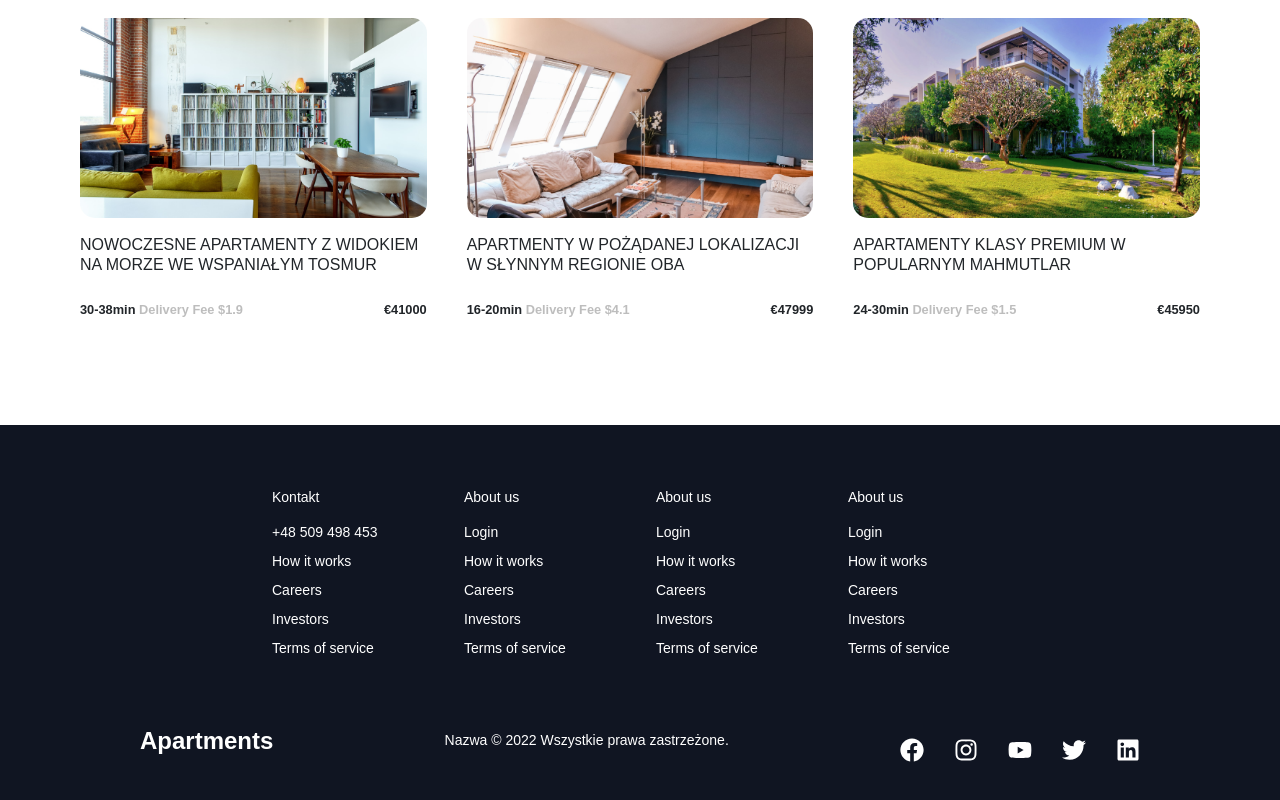
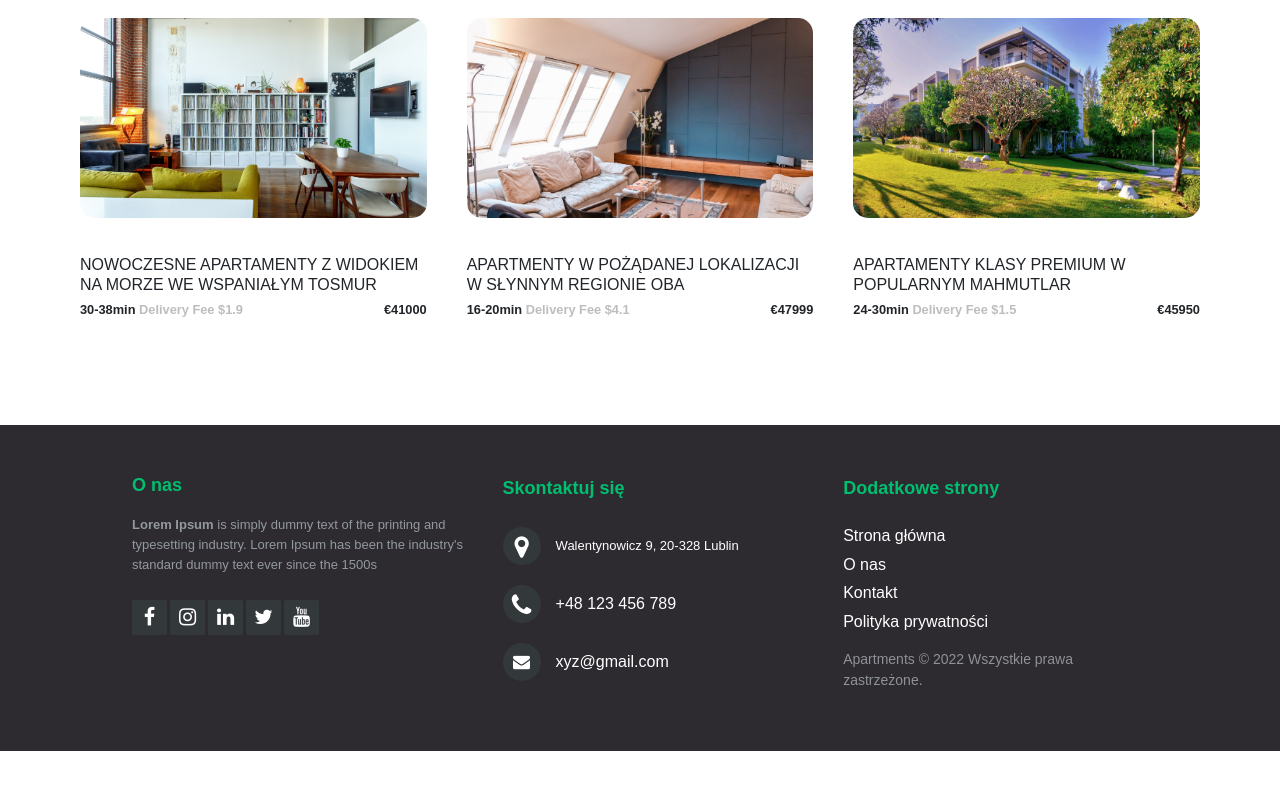
Before and after one commit to freelancing-freak/react-apartaments, a React (Create React App) app: page / in a window 1280 px wide. Shown: the part 1944-2744 px from the top of the page. After the commit the page ends 2695 px from the top, so only its background shows below. Built offline with nearby package versions, Linux system fonts and the light colour scheme; a web font is replaced by a local one.

Commit message:
Modify footer

```diff
--- a/public/index.html
+++ b/public/index.html
@@ -31,6 +31,7 @@
             integrity="sha384-0evHe/X+R7YkIZDRvuzKMRqM+OrBnVFBL6DOitfPri4tjfHxaWutUpFmBp4vmVor"
             crossorigin="anonymous"
     />
+    <link rel="stylesheet" href="http://maxcdn.bootstrapcdn.com/font-awesome/4.2.0/css/font-awesome.min.css">
     <title>Apartments</title>
   </head>
   <body>
--- a/src/components/Footer/FooterElements.js
+++ b/src/components/Footer/FooterElements.js
@@ -1,123 +1,5 @@
 import styled from "styled-components";
-import {Link} from "react-router-dom";
 
-export const FooterContainer = styled.footer`
-  background-color: #101522;
+export const ContainerWrapper = styled.div`
+  background-color: #2d2a30;
 `;
-
-export const FooterWrap = styled.div`
-  padding: 48px 24px;
-  display: flex;
-  flex-direction: column;
-  justify-content: center;
-  align-items: center;
-  max-width: 1100px;
-  margin: 0 auto;
-`;
-
-export const FooterLinksContainer = styled.div`
-  display: flex;
-  justify-content: center;
-
-  @media screen and (max-width: 820px) {
-    padding-top: 32px;
-  }
-`;
-
-export const FooterLinksWrapper = styled.div`
-  display: flex;
-
-  @media screen and (max-width: 820px) {
-    flex-direction: column;
-  }
-`;
-
-export const FooterLinkItems = styled.div`
-  display: flex;
-  flex-direction: column;
-  align-items: flex-start;
-  margin: 16px;
-  text-align: left;
-  width: 160px;
-  box-sizing: border-box;
-  color: #fff;
-
-  @media screen and (max-width: 420px) {
-    margin: 0;
-    padding: 10px;
-    width: 100%;
-  }
-`;
-
-export const FooterLinkTitle = styled.h1`
-  font-size: 14px;
-  margin-bottom: 16px;
-`;
-
-export const FooterLink = styled(Link)`
-  color: #fff;
-  text-decoration: none;
-  margin-bottom: 0.5rem;
-  font-size: 14px;
-
-  &:hover {
-    color: #01bf71;
-    transition: 0.3s ease-in-out;
-  }
-`;
-
-export const SocialMedia = styled.section`
-  max-width: 1000px;
-  width: 100%;
-`;
-
-export const SocialMediaWrap = styled.div`
-  display: flex;
-  justify-content: space-between;
-  align-items: center;
-  max-width: 1100px;
-  margin: 40px auto 0 auto;
-
-  @media screen and (max-width: 820px) {
-    flex-direction: column;
-  }
-`;
-
-export const SocialLogo = styled(Link)`
-  color: #fff;
-  justify-self: start;
-  cursor: pointer;
-  text-decoration: none;
-  font-size: 1.5rem;
-  display: flex;
-  align-items: center;
-  margin-bottom: 16px;
-  font-weight: bold;
-
-  &:hover {
-    color: #01bf71;
-    transition: 0.3s ease-in-out;
-  }
-`;
-
-export const WebsiteRights = styled.small`
-  color: #fff;
-  margin-bottom: 16px;
-`;
-
-export const SocialIcons = styled.div`
-  display: flex;
-  justify-content: space-between;
-  align-items: center;
-  width: 240px;
-`;
-
-export const SocialIconLink = styled.a`
-  color: #fff;
-  font-size: 24px;
-
-  &:hover {
-    color: #01bf71;
-    transition: 0.3s ease-in-out;
-  }
-`;
--- a/src/components/Footer/index.js
+++ b/src/components/Footer/index.js
@@ -1,14 +1,7 @@
-import {
-    FooterContainer,
-    FooterLink,
-    FooterLinkItems,
-    FooterLinksContainer,
-    FooterLinksWrapper,
-    FooterLinkTitle,
-    FooterWrap, SocialIconLink, SocialIcons, SocialLogo, SocialMedia, SocialMediaWrap, WebsiteRights
-} from "./FooterElements";
-import {FaFacebook, FaInstagram, FaYoutube, FaTwitter, FaLinkedin} from "react-icons/fa";
 import {animateScroll as scroll} from "react-scroll";
+import './styles.css';
+import {Container} from "react-bootstrap";
+import {ContainerWrapper} from "./FooterElements";
 
 const Footer = () => {
 
@@ -17,64 +10,55 @@ const Footer = () => {
     };
 
     return (
-        <FooterContainer>
-            <FooterWrap>
-                <FooterLinksContainer>
-                    <FooterLinksWrapper>
-                        <FooterLinkItems>
-                            <FooterLinkTitle>Kontakt</FooterLinkTitle>
-                            <FooterLink to='/login'>+48 509 498 453</FooterLink>
-                            <FooterLink to='/login'>How it works</FooterLink>
-                            <FooterLink to='/login'>Careers</FooterLink>
-                            <FooterLink to='/login'>Investors</FooterLink>
-                            <FooterLink to='/login'>Terms of service</FooterLink>
-                        </FooterLinkItems>
-                        <FooterLinkItems>
-                            <FooterLinkTitle>About us</FooterLinkTitle>
-                            <FooterLink to='/login'>Login</FooterLink>
-                            <FooterLink to='/login'>How it works</FooterLink>
-                            <FooterLink to='/login'>Careers</FooterLink>
-                            <FooterLink to='/login'>Investors</FooterLink>
-                            <FooterLink to='/login'>Terms of service</FooterLink>
-                        </FooterLinkItems>
-                    </FooterLinksWrapper>
-                    <FooterLinksWrapper>
-                        <FooterLinkItems>
-                            <FooterLinkTitle>About us</FooterLinkTitle>
-                            <FooterLink to='/login'>Login</FooterLink>
-                            <FooterLink to='/login'>How it works</FooterLink>
-                            <FooterLink to='/login'>Careers</FooterLink>
-                            <FooterLink to='/login'>Investors</FooterLink>
-                            <FooterLink to='/login'>Terms of service</FooterLink>
-                        </FooterLinkItems>
-                        <FooterLinkItems>
-                            <FooterLinkTitle>About us</FooterLinkTitle>
-                            <FooterLink to='/login'>Login</FooterLink>
-                            <FooterLink to='/login'>How it works</FooterLink>
-                            <FooterLink to='/login'>Careers</FooterLink>
-                            <FooterLink to='/login'>Investors</FooterLink>
-                            <FooterLink to='/login'>Terms of service</FooterLink>
-                        </FooterLinkItems>
-                    </FooterLinksWrapper>
-                </FooterLinksContainer>
-                <SocialMedia>
-                    <SocialMediaWrap>
-                        <SocialLogo to='/' onClick={toggleHome}>
-                            Apartments
-                        </SocialLogo>
-                        <WebsiteRights>Nazwa © {new Date().getFullYear()} Wszystkie prawa zastrzeżone.</WebsiteRights>
-                        <SocialIcons>
-                            <SocialIconLink href='/' target='_blank' aria-label='Facebook'><FaFacebook/></SocialIconLink>
-                            <SocialIconLink href='/' target='_blank' aria-label='Instagram'><FaInstagram/></SocialIconLink>
-                            <SocialIconLink href='/' target='_blank' aria-label='Youtube'><FaYoutube/></SocialIconLink>
-                            <SocialIconLink href='/' target='_blank' aria-label='Twitter'><FaTwitter/></SocialIconLink>
-                            <SocialIconLink href='/' target='_blank' aria-label='Linkedin'><FaLinkedin/></SocialIconLink>
-                        </SocialIcons>
-                    </SocialMediaWrap>
-                </SocialMedia>
-            </FooterWrap>
-        </FooterContainer>
+        <>
+            <ContainerWrapper>
+                <Container>
+                    <footer className="footer-distributed">
+                        <div className="footer-left">
+                            <p className="footer-company-about">
+                                <span>O nas</span>
+                                <strong>Lorem Ipsum </strong>
+                                is simply dummy text of the printing and typesetting industry. Lorem Ipsum has been the
+                                industry's standard dummy text ever since the 1500s
+                            </p>
+                            <div className="footer-icons">
+                                <a href="#"><i className="fa fa-facebook"/></a>
+                                <a href="#"><i className="fa fa-instagram"/></a>
+                                <a href="#"><i className="fa fa-linkedin"/></a>
+                                <a href="#"><i className="fa fa-twitter"/></a>
+                                <a href="#"><i className="fa fa-youtube"/></a>
+                            </div>
+                        </div>
+                        <div className="footer-center">
+                            <span>Skontaktuj się</span>
+                            <div>
+                                <i className="fa fa-map-marker"/>
+                                <p style={{fontSize: '13px'}}><a href='https://goo.gl/maps/QVwM2BSrq29jACzs9' target='_blank'>Walentynowicz 9, 20-328 Lublin</a></p>
+                            </div>
+                            <div>
+                                <i className="fa fa-phone"/>
+                                <p><a href='tel:+48-123-456-789'>+48 123 456 789</a></p>
+                            </div>
+                            <div>
+                                <i className="fa fa-envelope"/>
+                                <p><a href="mailto:letscode@op.pl">xyz@gmail.com</a></p>
+                            </div>
+                        </div>
+                        <div className="footer-right">
+                            <span>Dodatkowe strony</span>
+                            <p className="footer-links">
+                                <a href='#' onClick={toggleHome}>Strona główna</a>
+                                <a href="#">O nas</a>
+                                <a href="#">Kontakt</a>
+                                <a href="#">Polityka prywatności</a>
+                            </p>
+                            <p className="footer-company-name">Apartments © {new Date().getFullYear()} Wszystkie prawa zastrzeżone.</p>
+                        </div>
+                    </footer>
+                </Container>
+            </ContainerWrapper>
+        </>
     );
 }
 
-export default Footer
+export default Footer;
--- /dev/null
+++ b/src/components/Footer/styles.css
@@ -0,0 +1,174 @@
+footer {
+    bottom: 0;
+}
+
+@media (max-height: 800px) {
+    footer {
+        position: static;
+    }
+
+    header {
+        padding-top: 40px;
+    }
+}
+
+.footer-distributed {
+    background-color: #2d2a30;
+    box-sizing: border-box;
+    width: 100%;
+    text-align: left;
+    padding: 50px 50px 60px 50px;
+    margin-top: 80px;
+}
+
+.footer-distributed .footer-left, .footer-distributed .footer-center, .footer-distributed .footer-right {
+    display: inline-block;
+    vertical-align: top;
+}
+
+/* Footer left */
+
+.footer-distributed .footer-left {
+    width: 35%;
+}
+
+.footer-distributed h3 {
+    color: #ffffff;
+    font-weight: bold;
+    margin: 0;
+}
+
+/* Footer links */
+
+.footer-distributed .footer-links {
+    color: #ffffff;
+    margin: 20px 0 12px;
+}
+
+.footer-distributed .footer-links a {
+    display: block;
+    line-height: 1.8;
+    text-decoration: none;
+    color: inherit;
+}
+
+.footer-distributed .footer-company-name {
+    color: #8f9296;
+    font-size: 14px;
+    font-weight: normal;
+    margin: 0;
+}
+
+/* Footer Center */
+
+.footer-distributed .footer-center {
+    width: 35%;
+}
+
+.footer-distributed .footer-center span {
+    display: block;
+    color: #ffffff;
+    font-size: 18px;
+    margin: 0 15px 5px;
+}
+
+.footer-distributed .footer-center i {
+    background-color: #33383b;
+    color: #ffffff;
+    font-size: 25px;
+    width: 38px;
+    height: 38px;
+    border-radius: 50%;
+    text-align: center;
+    line-height: 42px;
+    margin: 10px 15px;
+    vertical-align: middle;
+}
+
+.footer-distributed .footer-center i.fa-envelope {
+    font-size: 17px;
+    line-height: 38px;
+}
+
+.footer-distributed .footer-center p {
+    display: inline-flex;
+    color: #ffffff;
+    vertical-align: middle;
+    margin: 0;
+}
+
+.footer-distributed .footer-center p span {
+    display: block;
+    font-weight: normal;
+    font-size: 14px;
+    line-height: 2;
+}
+
+.footer-distributed .footer-center p a {
+    text-decoration: none;;
+    color: #fff;
+}
+
+/* Footer Right */
+
+.footer-distributed .footer-right {
+    width: 30%;
+}
+
+.footer-distributed .footer-company-about {
+    line-height: 20px;
+    color: #92999f;
+    font-size: 13px;
+    font-weight: normal;
+    margin: 0;
+}
+
+.footer-distributed .footer-company-about span, .footer-distributed .footer-center span, .footer-distributed .footer-right span {
+    display: block;
+    color: #01bf71;
+    font-size: 18px;
+    font-weight: bold;
+    margin-bottom: 20px;
+}
+
+.footer-distributed .footer-center span {
+    margin-bottom: 15px;
+}
+
+
+.footer-distributed .footer-icons {
+    margin-top: 25px;
+}
+
+.footer-distributed .footer-icons a {
+    display: inline-block;
+    width: 35px;
+    height: 35px;
+    cursor: pointer;
+    background-color: #33383b;
+    border-radius: 2px;
+    font-size: 20px;
+    color: #ffffff;
+    text-align: center;
+    line-height: 35px;
+    margin-right: 3px;
+    margin-bottom: 5px;
+}
+
+.footer-distributed a:hover, .footer-distributed .footer-center a:hover {
+    color: #01bf71;
+    transition: 0.3s ease-in-out;
+}
+
+@media (max-width: 992px) {
+    .footer-distributed .footer-left, .footer-distributed .footer-center, .footer-distributed .footer-right {
+        display: block;
+        width: 100%;
+        text-align: center;
+        padding-bottom: 10px;
+    }
+
+    .footer-distributed .footer-center i {
+        margin-left: 0;
+    }
+}
```
